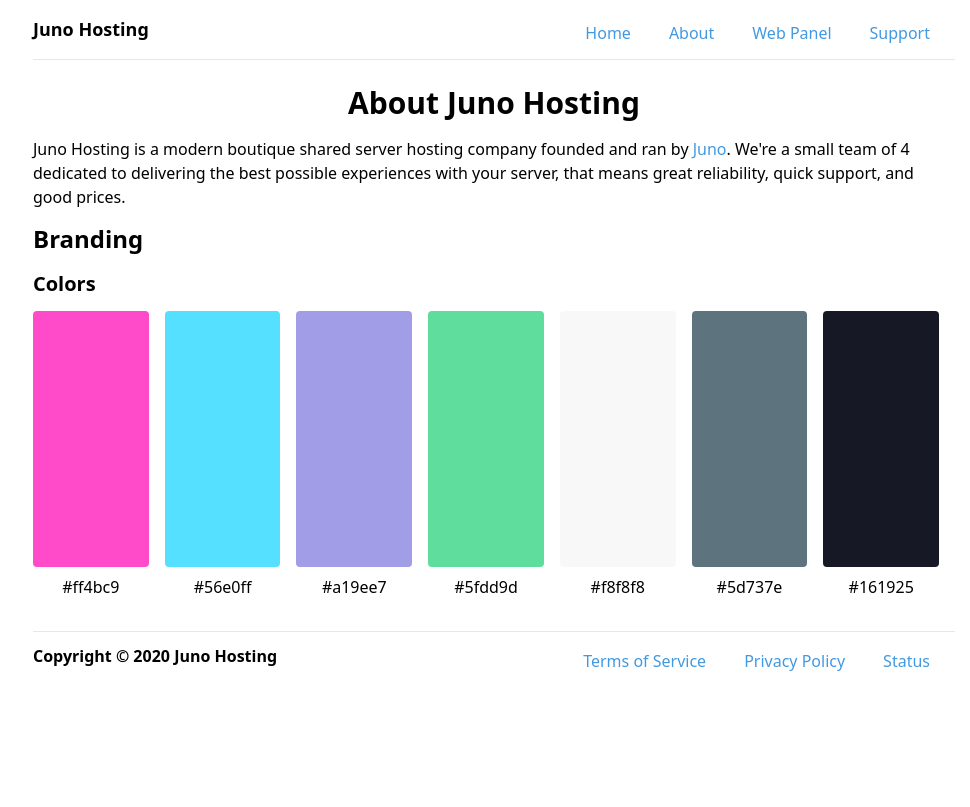
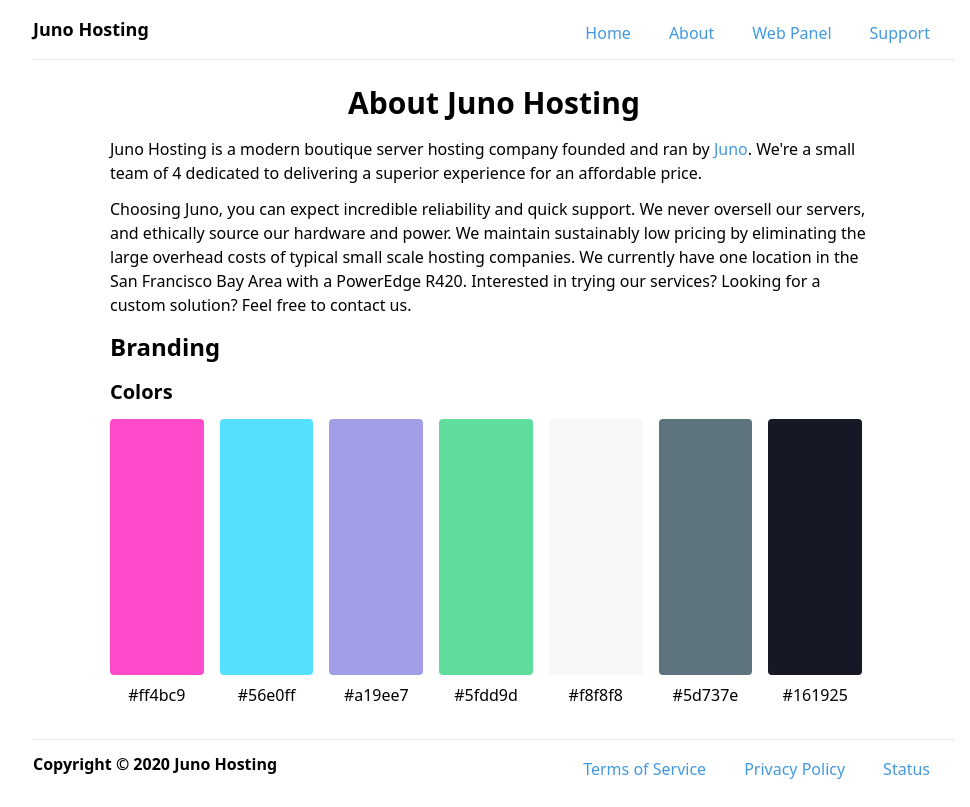
Before and after one commit to junodevs/junohosting.net, a Vue app: page /about in a window 1280 px wide. Shown: the whole page, without its empty margins (146-1116 px from the left). Built offline with nearby package versions, Linux system fonts and the light colour scheme; what vue-axe would draw is missing.

Commit message:
feat: add about page

```diff
--- a/src/views/About.vue
+++ b/src/views/About.vue
@@ -1,13 +1,23 @@
 <template>
-  <section id="about">
+  <section id="about" class="sm:max-w-3xl mx-auto">
     <h1 class="text-center font-bold m-3 text-3xl">About Juno Hosting</h1>
-    <p>
-      Juno Hosting is a modern boutique shared server hosting company
-      founded and ran by <a class="link" href="https://junodevs.tech">Juno</a>.
-
-      We're a small team of 4 dedicated to delivering the best possible experiences
-      with your server, that means great reliability, quick support, and good prices.
-    </p>
+    <article>
+      <p>
+        Juno Hosting is a modern boutique server hosting company founded
+        and ran by <a class="link" href="https://junodevs.tech">Juno</a>. We're a small
+        team of 4 dedicated to delivering a superior experience for an
+        affordable price.
+      </p>
+      <p class="mt-3">
+        Choosing Juno, you can expect incredible reliability and quick support.
+        We never oversell our servers, and ethically source our hardware and power.
+        We maintain sustainably low pricing by eliminating the large
+        overhead costs of typical small scale hosting companies.
+        We currently have one location in the San Francisco Bay Area with a
+        PowerEdge R420. Interested in trying our services? Looking for a custom
+        solution? Feel free to contact us.
+      </p>
+    </article>
     <h2 class="font-bold text-2xl my-3">Branding</h2>
     <div>
       <h3 class="font-bold text-xl my-3">Colors</h3>
```
